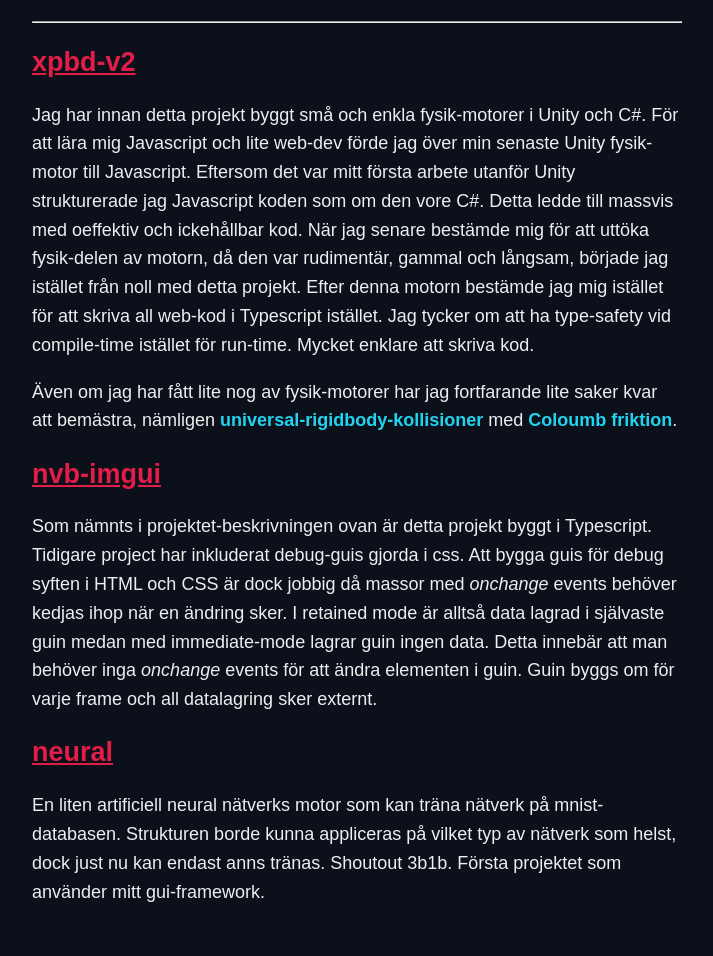
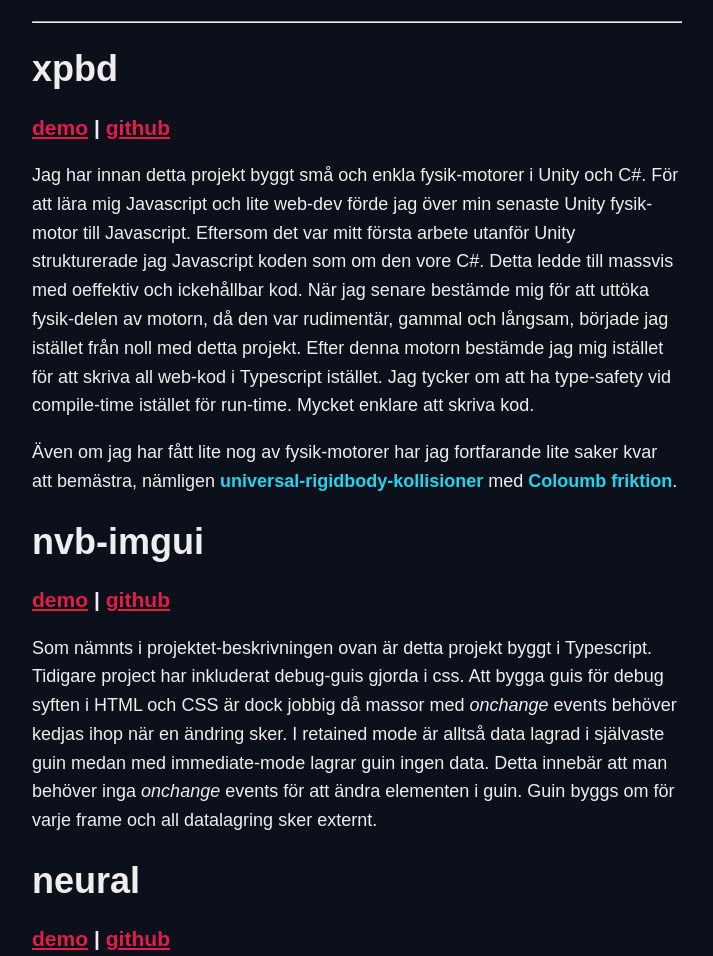
Before and after one commit to nilsblix/nvb-homepage, a website built with Vite: page index.html in a window 1280 px wide. Shown: the part 86-1042 px from the top of the page, without its empty margins (283-996 px from the left). Built offline with nearby package versions, Linux system fonts and the light colour scheme.

Commit message:
formatting

```diff
--- a/index.html
+++ b/index.html
@@ -48,9 +48,14 @@
     </h1>
   </header>
   <hr>
-  <h2>
-    <a href="https://nilsblix.github.io/xpbd-v2/" target="_blank">xpbd-v2</a>
-  </h2>
+  <h1>
+    xpbd
+  </h1>
+  <h3>
+    <a href="https://nilsblix.github.io/xpbd-v2/" target="_blank">demo</a>
+    |
+    <a href="https://github.com/nilsblix/xpbd-v2" target="_blank">github</a>
+  </h3>
   <p>
     Jag har innan detta projekt byggt små och enkla fysik-motorer i Unity och C#. För att lära mig Javascript och
     lite web-dev förde jag över min senaste Unity fysik-motor till Javascript. Eftersom det var mitt första
@@ -65,9 +70,14 @@
     <strong>universal-rigidbody-kollisioner</strong> med <strong>Coloumb friktion</strong>.
   </p>
   <section></section>
-  <h2>
-    <a href="https://nilsblix.github.io/nvb-imgui/dist/" target="_blank">nvb-imgui</a>
-  </h2>
+  <h1>
+    nvb-imgui
+  </h1>
+  <h3>
+    <a href="https://nilsblix.github.io/nvb-imgui/dist/" target="_blank">demo</a>
+    |
+    <a href="https://github.com/nilsblix/nvb-imgui" target="_blank">github</a>
+  </h3>
   <p>
     Som nämnts i projektet-beskrivningen ovan är detta projekt byggt i Typescript. Tidigare project har inkluderat
     debug-guis gjorda i css. Att bygga guis för debug syften i HTML och CSS är
@@ -77,9 +87,14 @@
     datalagring sker externt.
   </p>
   <section></section>
-  <h2>
-    <a href="https://nilsblix.github.io/neural/dist/" target="_blank">neural</a>
-  </h2>
+  <h1>
+    neural
+  </h1>
+  <h3>
+    <a href="https://nilsblix.github.io/neural/dist/" target="_blank">demo</a>
+    |
+    <a href="https://github.com/nilsblix/neural" target="_blank">github</a>
+  </h3>
   <p>
     En liten artificiell neural nätverks motor som kan träna nätverk på mnist-databasen. Strukturen borde kunna
     appliceras på vilket typ av nätverk som helst, dock just nu kan endast anns tränas. Shoutout 3b1b. Första
```
